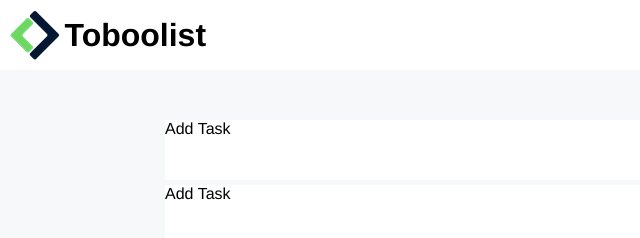
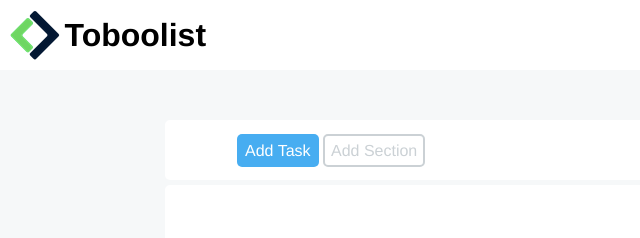
Before and after one commit to stefanopriolo/html-css-toboolist, a plain HTML site: page index.html in a window 1280 px wide. Shown: the whole page, without its empty margins (0-640 px from the left). Drawn offline with Linux system fonts and the light colour scheme.

Commit message:
Add Task + Section

```diff
--- a/css/style.css
+++ b/css/style.css
@@ -25,14 +25,21 @@
     width: 900px;
     height: 60px;
     background-color: white;
-    margin: 50px auto 2px;
+    margin: 50px auto 1px;
+    border-radius: 5px;
 
+}
+
+.align_text{
+    margin: 50px;
+    padding: 22px;
 }
 .container_main {
     width: 900px;
     height: 500px;
     background-color: white;
     margin: 5px auto;
+    border-radius: 5px;
 }
 .bg {
     width: 1230px;
@@ -42,5 +49,16 @@
 }
 
 .task{
+background-color: #47ADF1;
+color: white;
+padding: 8px;
+border-radius: 5px;
 
 }
+
+.section {
+    color: #CBD1D5;
+    padding: 6px;
+    border-radius: 5px;
+    border: 2px solid #CBD1D5;
+}
--- a/index.html
+++ b/index.html
@@ -14,11 +14,12 @@
     <main>
       <div class="bg">
         <div class="container_title">
-          <span class="task">Add Task</span>
+          <div class="align_text">
+            <span class="task">Add Task</span>
+            <span class="section">Add Section</span>
+          </div>
         </div>
-        <div class="container_main">
-          <span class="task">Add Task</span>
-        </div>
+        <div class="container_main"></div>
       </div>
     </main>
     <footer></footer>
```
